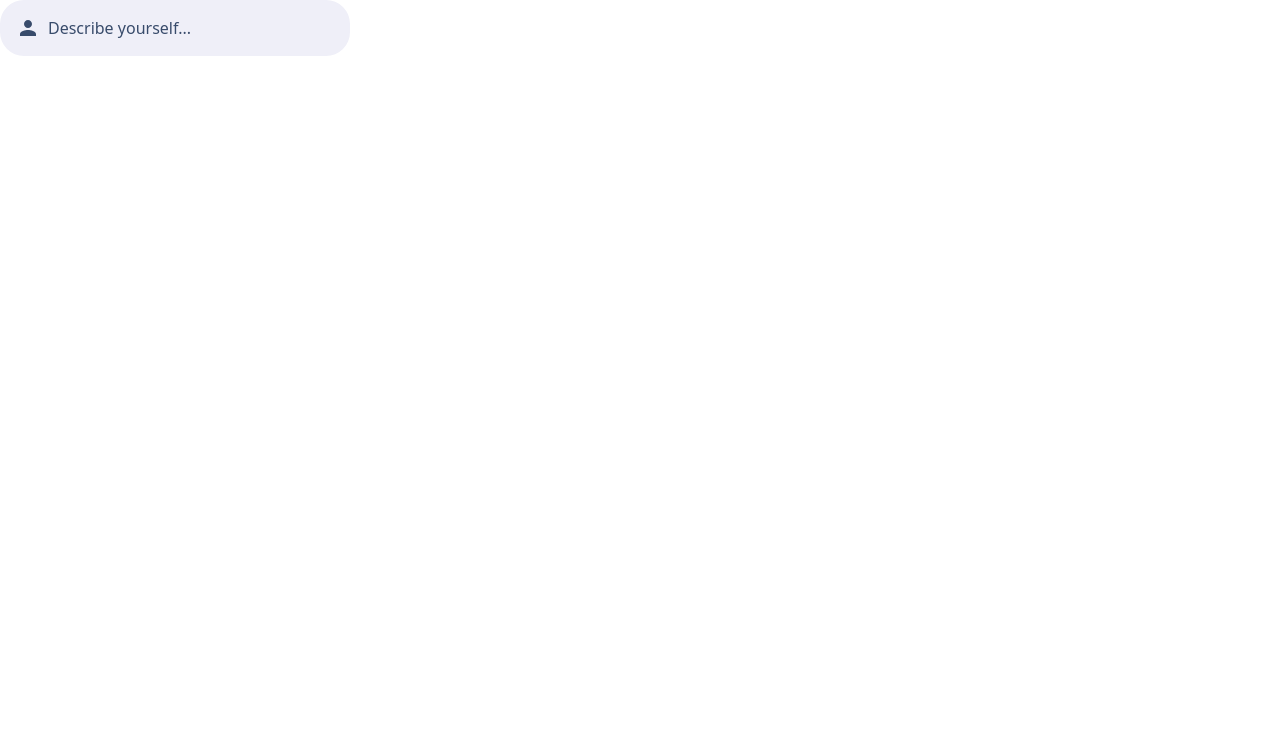
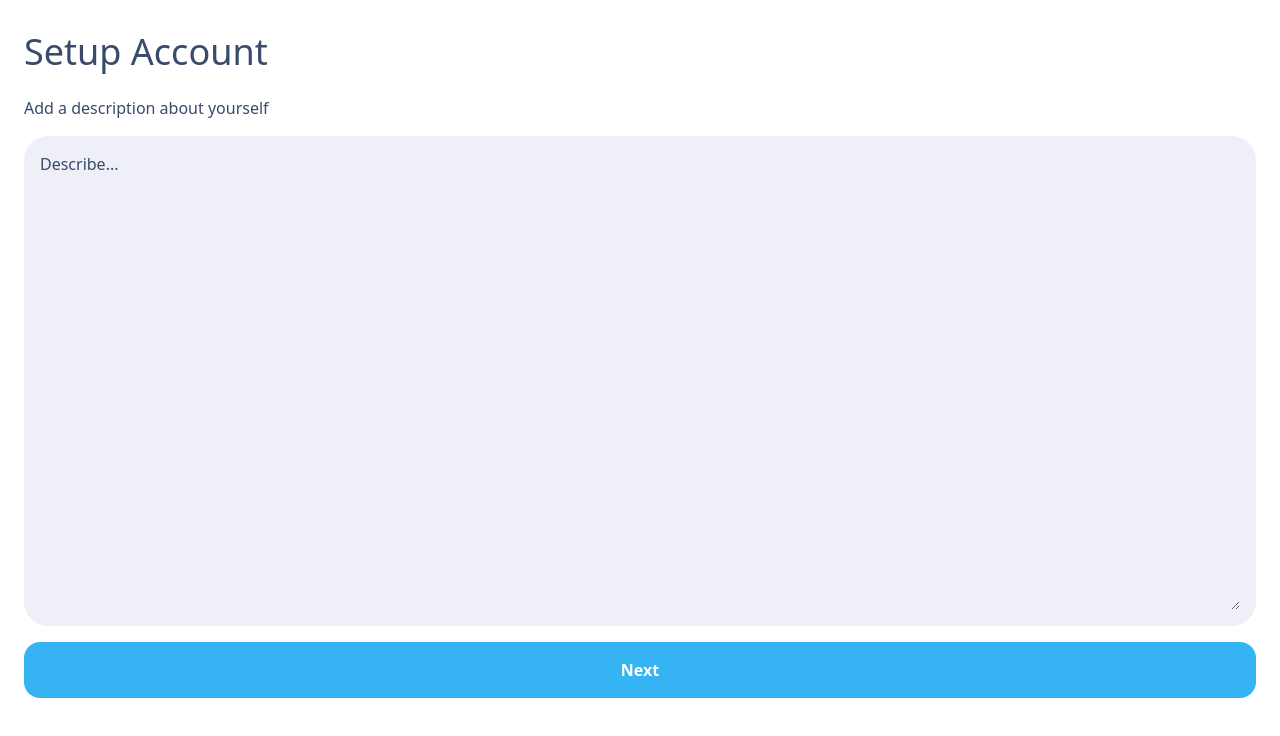
Before and after one commit to yashudkl/Skill-Sync, a React (Vite) app in the folder client/: page /setup in a window 1280 px wide. Shown: the top 736 px of the page. Built offline with nearby package versions, Linux system fonts and the light colour scheme.

Commit message:
added setup account and buttons

```diff
--- /dev/null
+++ b/client/src/components/Button.tsx
@@ -0,0 +1,9 @@
+interface Props extends  React.DetailedHTMLProps<React.ButtonHTMLAttributes<HTMLButtonElement>, HTMLButtonElement> {
+
+}
+export default function Button(Props: Props){
+    return(
+
+        <button {...Props} className="w-full py-4 bg-primary-blue-900 text-white font-bold rounded-2xl">{Props.children}</button>
+    )
+}
--- a/client/src/components/input.tsx
+++ b/client/src/components/input.tsx
@@ -5,8 +5,8 @@ interface Props extends React.DetailedHTMLProps<React.InputHTMLAttributes<HTMLIn
 export default function CustomInput(Props: Props)
 {
     return(
-        <div className="bg-c_gray-200 max-w-[350px] p-4 rounded-3xl text-c_gray-700 flex flex-row space-x-2">
-            <Props.icon className = "!text-c_gray-600"/>
+        <div className="bg-c_gray-200 p-4 rounded-3xl text-c_gray-700 flex flex-row space-x-2">
+            {Props.icon && <Props.icon className = "!text-c_gray-600"/>}
             <input {...Props} className="bg-transparent placeholder:text-c_gray-600"/>
         </div>
     )
--- /dev/null
+++ b/client/src/components/textarea.tsx
@@ -0,0 +1,13 @@
+interface Props extends  React.DetailedHTMLProps<React.TextareaHTMLAttributes<HTMLTextAreaElement>, HTMLTextAreaElement> {
+
+}
+
+export default function CustomTextArea(Props: Props)
+{
+    return(
+        <div className="bg-c_gray-200 p-4 rounded-3xl text-c_gray-700 flex flex-row space-x-2 h-full w-full flex-1">
+
+            <textarea  {...Props} className="bg-transparent placeholder:text-c_gray-600 w-full h-full"/>
+        </div>
+    )
+}
--- a/client/src/pages/SetupAccount/description.tsx
+++ b/client/src/pages/SetupAccount/description.tsx
@@ -1,9 +1,25 @@
 import CustomInput from "../../components/input";
 import PersonIcon from '@mui/icons-material/Person';
+import CustomTextArea from "../../components/textarea";
+import Button from "../../components/Button";
+// import CustomTextArea from "../../components/textarea";
 export default function SetupDescriptionPage(){
     return(
         <>
-            <CustomInput placeholder="Describe yourself..." icon={PersonIcon} />
+            <div className="p-6 flex w-screen h-screen flex-col space-y-4">
+                <div className = "flex py-2">
+                    <h1 className="text-4xl text-c_gray-600 font-medium">Setup Account</h1>
+                </div>
+                <div className="font-medium text-c_gray-600">
+                    Add a description about yourself
+                </div>
+                <form className="flex flex-col w-full flex-1 space-y-4">
+                    <div className="h-[490px] w-full">
+                        <CustomTextArea placeholder="Describe..." />
+                    </div>
+                    <Button>Next</Button>
+                </form>
+            </div>
         </>
     )
 }
```
